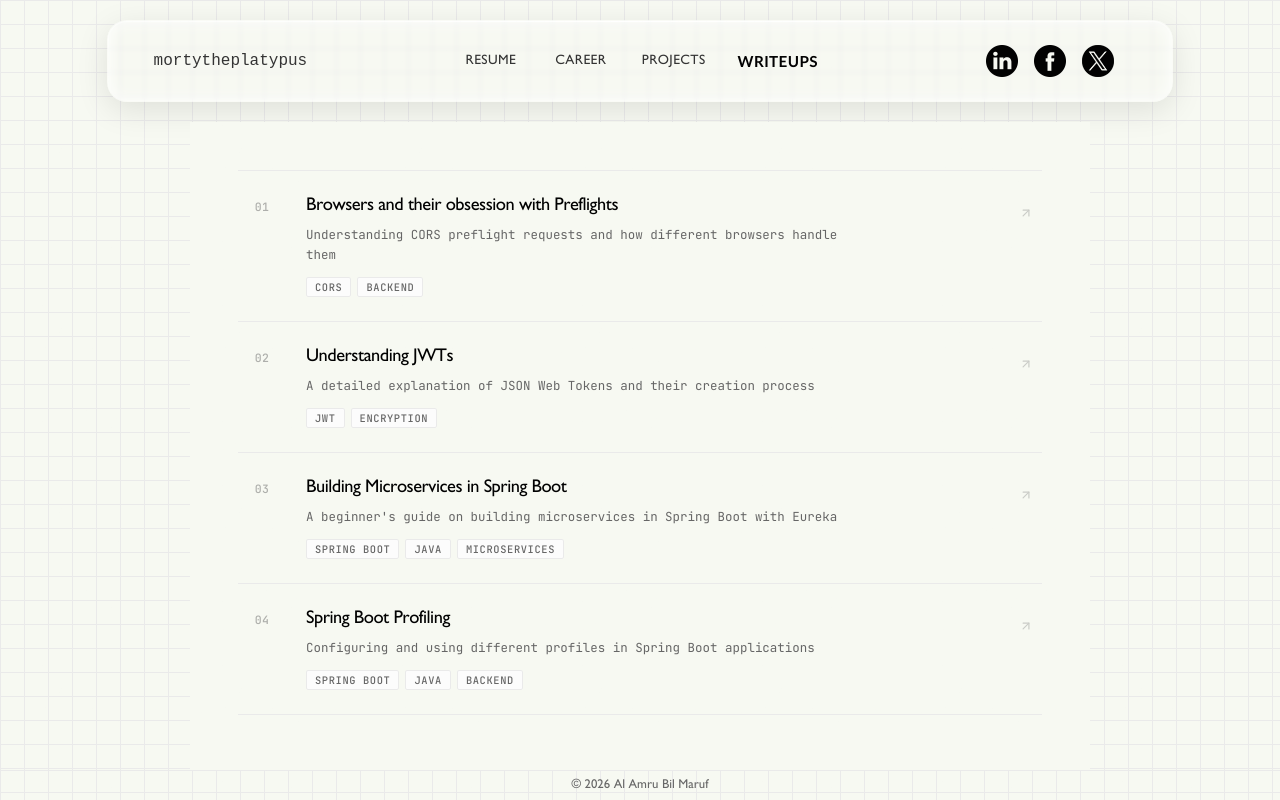
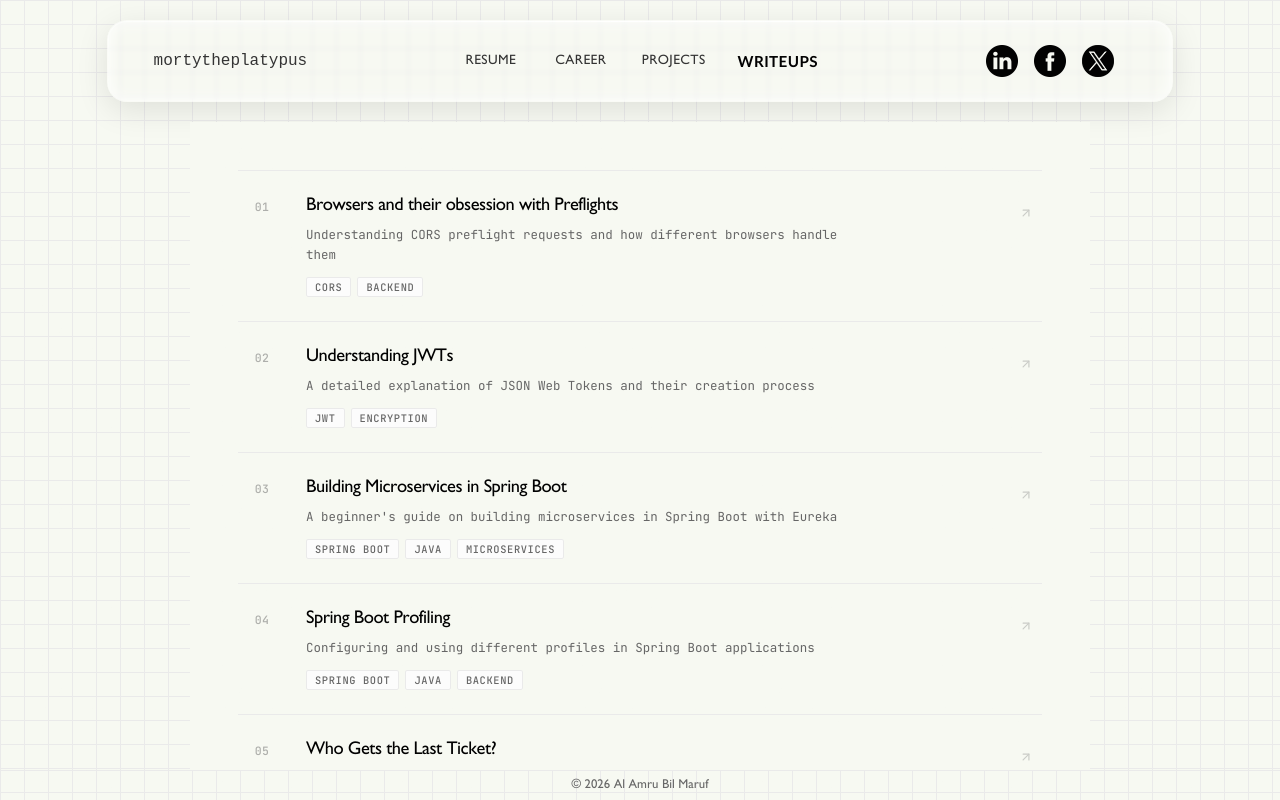
Before and after one commit to mortytheplatypus/mortytheplatypus.github.io, a React (Create React App) app: page /writeups in a window 1280 px wide. Built offline with nearby package versions, Linux system fonts and the light colour scheme.

Commit message:
add writeups

```diff
--- a/src/components/tabs/writeups/Writeups.js
+++ b/src/components/tabs/writeups/Writeups.js
@@ -38,6 +38,20 @@ export const Writeups = () => {
       description: "Configuring and using different profiles in Spring Boot applications",
       link: `${NOTION_BASE_URL}/Spring-Boot-Profiling-f6cce511e83a41ada33e5e98f3d8124e`,
       tags: ["Spring Boot", "Java", "Backend"],
+    },
+    {
+      id: 5,
+      title: "Who Gets the Last Ticket?",
+      description: "A dive into pessimistic and optimistic locking in SQL databases",
+      link: `${NOTION_BASE_URL}/Who-Gets-the-Last-Ticket-3b55ba87cb0b80ff8062c401f32dd3e0?source=copy_link`,
+      tags: ["SQL", "Pessimistic Locking", "Optimistic Locking", "Backend"],
+    },
+    {
+      id: 6,
+      title: "Docker Misbehaving (?!)",
+      description: "Debugging why Docker Compose replaces one container with the another with different configurations",
+      link: `${NOTION_BASE_URL}/Docker-Misbehaving-3f75ba87cb0b8092bd6bf0d50fa3303e`,
+      tags: ["Docker", "Containerization", "Backend"],
     },
   ];
 
```
